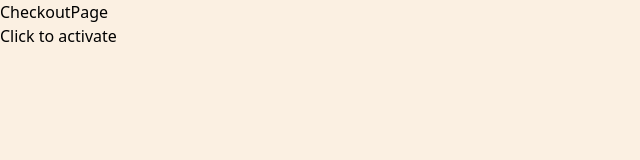
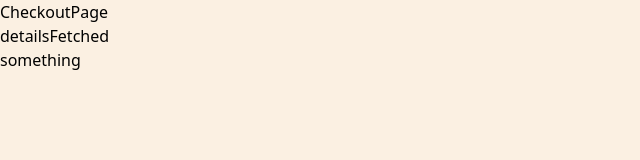
Before and after one commit to mmendesas/sdk-bridge, a React (Vite) app in the folder web/: page / in a window 1280 px wide. Shown: the top 160 px of the page, without its empty margins (0-640 px from the left). Built offline with nearby package versions, Linux system fonts and the light colour scheme.

Commit message:
feat(web): initial payment authentication state

```diff
--- a/web/src/App.tsx
+++ b/web/src/App.tsx
@@ -1,31 +1,9 @@
-import { createMachine } from 'xstate';
 import { CheckoutPage } from './screens/CheckoutPage';
-import { useMachine } from '@xstate/react';
-
-const toggleMachine = createMachine({
-  id: 'toggle',
-  initial: 'inactive',
-  states: {
-    inactive: {
-      on: { TOGGLE: 'active' },
-    },
-    active: {
-      on: { TOGGLE: 'inactive' },
-    },
-  },
-});
 
 function App() {
-  const [state, send] = useMachine(toggleMachine);
-
   return (
     <main className="p-20 flex flex-col">
       <CheckoutPage />
-      <button onClick={() => send('TOGGLE')}>
-        {state.value === 'inactive'
-          ? 'Click to activate'
-          : 'Active! click to deactivate'}
-      </button>
     </main>
   );
 }
--- /dev/null
+++ b/web/src/paymentMachine.ts
@@ -0,0 +1,27 @@
+import { createMachine } from 'xstate';
+
+export const paymentMachine = createMachine({
+  id: 'paymentAuthentication',
+  initial: 'initial',
+  states: {
+    initial: {
+      invoke: {
+        id: 'checkPrerequisites',
+        src: 'checkPrerequisites',
+        onDone: { target: 'fetchPaymentDetails' },
+        onError: { target: 'preReqNotMet' },
+      },
+    },
+    fetchPaymentDetails: {
+      invoke: {
+        id: 'fetchPaymentDetails',
+        src: 'fetchPaymentDetails',
+        onDone: {
+          target: 'detailsFetched',
+        },
+      },
+    },
+    detailsFetched: {},
+    preReqNotMet: { type: 'final' },
+  },
+});
--- a/web/src/screens/CheckoutPage.tsx
+++ b/web/src/screens/CheckoutPage.tsx
@@ -1,5 +1,40 @@
-import React from 'react';
+import { useMachine } from '@xstate/react';
+
+import { paymentMachine } from '../paymentMachine';
+import { sleep } from '../utils';
 
 export const CheckoutPage = () => {
-  return <div>CheckoutPage</div>;
+  const [state, send] = useMachine(paymentMachine, {
+    services: {
+      checkPrerequisites: async () => {
+        console.log('>>> check pre req');
+        await sleep(2000);
+        return Promise.resolve({ ok: true });
+      },
+      fetchPaymentDetails: async () => {
+        console.log('>>> fetch details');
+        await sleep(3000);
+        return Promise.resolve({
+          something: 123,
+        });
+      },
+    },
+  });
+
+  const isLoading =
+    state.matches('checkPrerequisites') ||
+    state.matches('fetchingPaymentDetails');
+
+  console.log('state', state.value);
+
+  return (
+    <div>
+      <h1>CheckoutPage</h1>
+      {isLoading && <div>Loading...</div>}
+      {state.matches('initial') && <div>pre req</div>}
+      {state.matches('fetchPaymentDetails') && <div>fetch details</div>}
+      {state.matches('detailsFetched') && <div>detailsFetched</div>}
+      <div>something</div>
+    </div>
+  );
 };
--- /dev/null
+++ b/web/src/utils.ts
@@ -0,0 +1,2 @@
+export const sleep = (delay: number) =>
+  new Promise((resolve) => setTimeout(resolve, delay));
```
